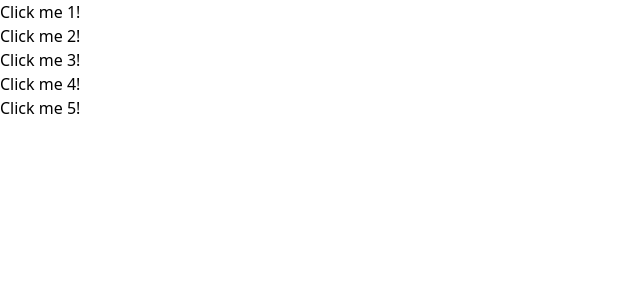
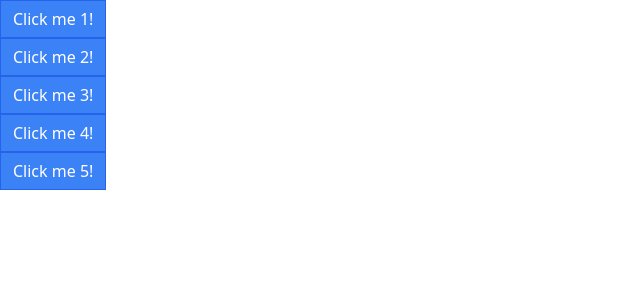
Before and after one commit to filipe1309/ud-react-redux, a React (Create React App) app in the folder section-10/comps/: page / in a window 1280 px wide. Shown: the top 300 px of the page, without its empty margins (0-640 px from the left). Built offline with nearby package versions, Linux system fonts and the light colour scheme.

Commit message:
feat(section-10): customize button

```diff
--- a/section-10/comps/src/Button.js
+++ b/section-10/comps/src/Button.js
@@ -1,7 +1,7 @@
 import PropTypes from "prop-types";
 
 function Button({ children }) {
-  return <button>{children}</button>;
+  return <button className="px-3 py-1.5 border border-blue-600 bg-blue-500 text-white">{children}</button>;
 }
 
 Button.propTypes = {
```
